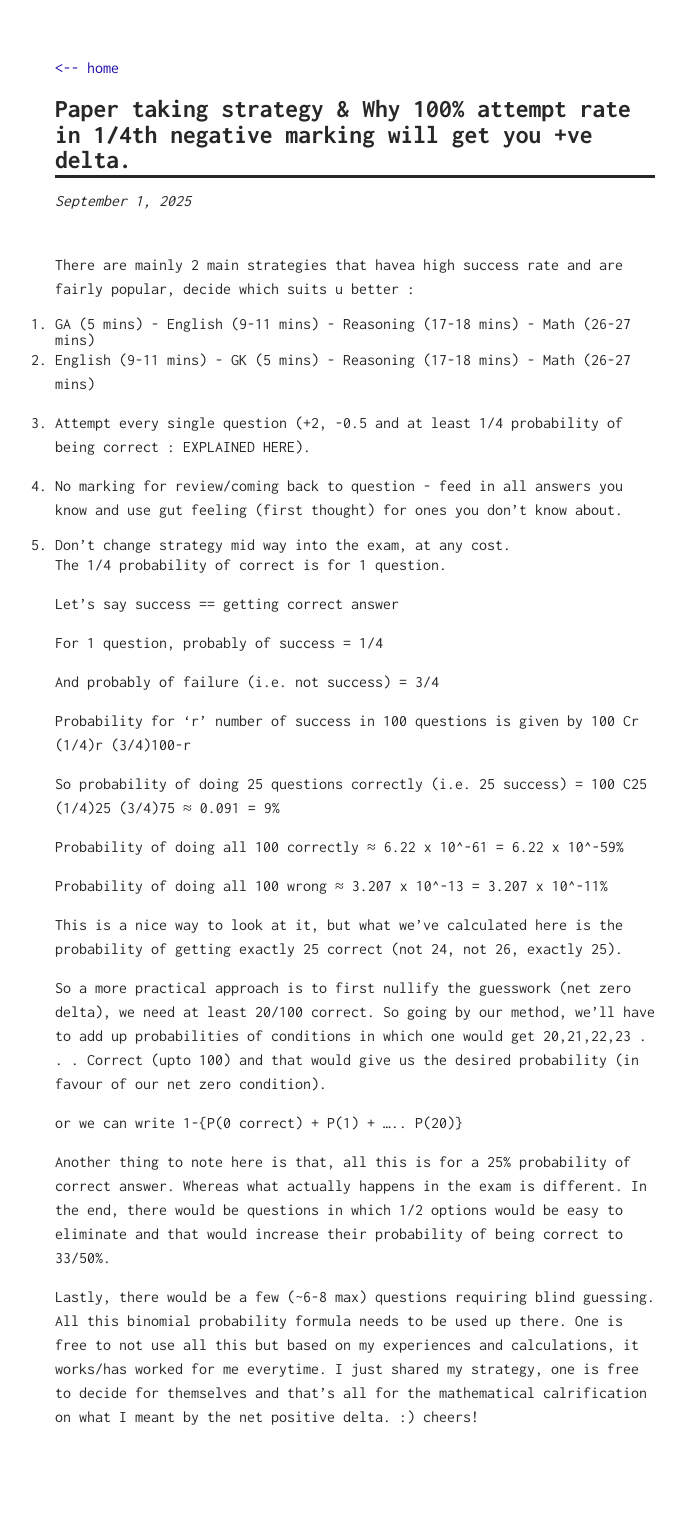
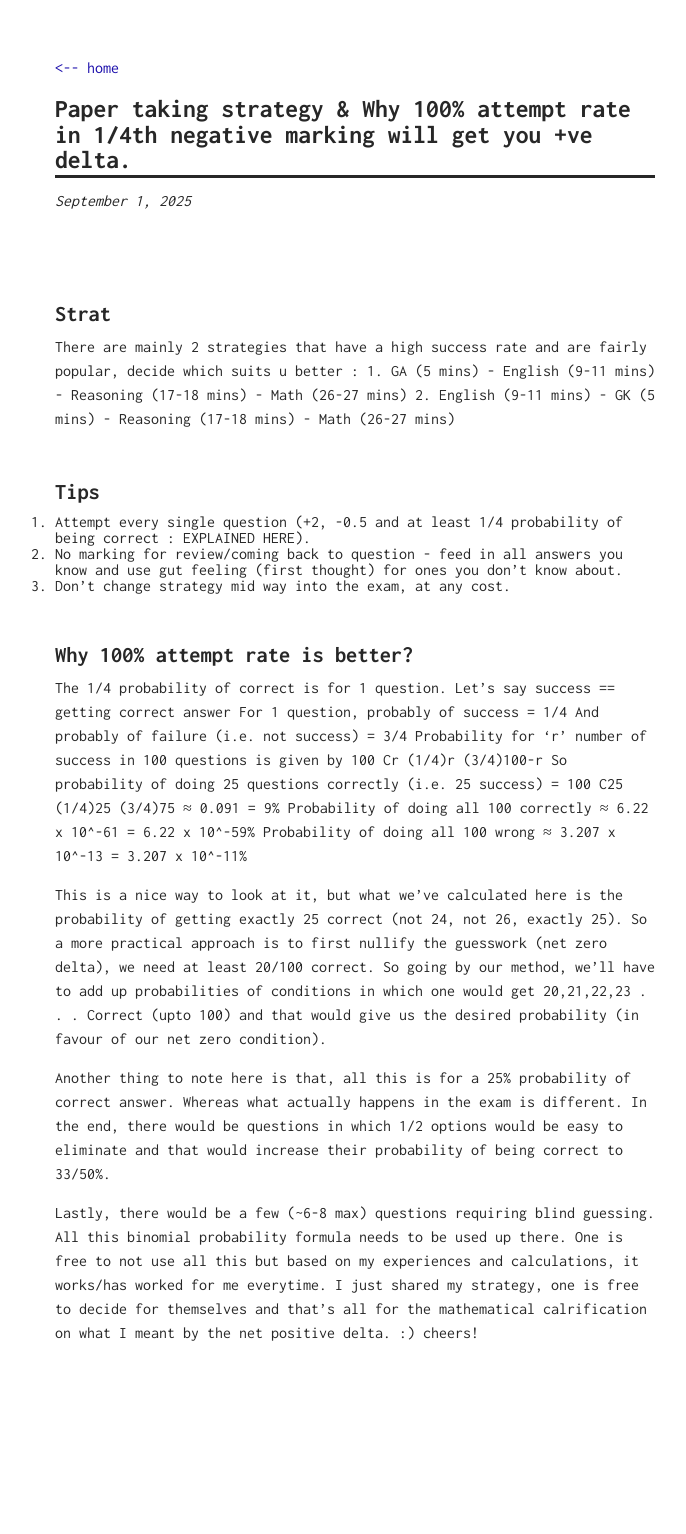
Before and after one commit to l19ux/l19ux.github.io, a Jekyll site: the page built from _posts/2025-09-01-maths-behind-one-fourth-negative-marking.md, in a window 1280 px wide. Shown: the whole page, without its empty margins (285-971 px from the left). Built offline with Jekyll 4.4.1, drawn with Linux system fonts in a browser that asks for light colours; after the commit the page ends 1450 px from its top, so only the background shows below that.

Commit message:
Update 2025-09-01-maths-behind-one-fourth-negative-marking.md

```diff
--- a/_posts/2025-09-01-maths-behind-one-fourth-negative-marking.md
+++ b/_posts/2025-09-01-maths-behind-one-fourth-negative-marking.md
@@ -3,38 +3,28 @@ layout: post
 title: Paper taking strategy & Why 100% attempt rate in 1/4th negative marking will get you +ve delta.
 ---
 
-There are mainly 2 main strategies that havea high success rate and are fairly popular, decide which suits u better :
-  1. GA (5 mins) - English (9-11 mins) - Reasoning (17-18 mins) - Math (26-27 mins)
-  2. English (9-11 mins) - GK (5 mins) - Reasoning (17-18 mins) - Math (26-27 mins)
+# Strat
+There are mainly 2 strategies that have a high success rate and are fairly popular, decide which suits u better :
+    1. GA (5 mins) - English (9-11 mins) - Reasoning (17-18 mins) - Math (26-27 mins)
+    2. English (9-11 mins) - GK (5 mins) - Reasoning (17-18 mins) - Math (26-27 mins)
 
-
+# Tips
 1. Attempt every single question (+2, -0.5 and at least 1/4 probability of being correct : EXPLAINED HERE).
-
 2. No marking for review/coming back to question - feed in all answers you know and use gut feeling (first thought) for ones you don't know about.
-
 3. Don't change strategy mid way into the exam, at any cost.
 
+# Why 100% attempt rate is better?
+
 The 1/4 probability of correct is for 1 question.
-
 Let's say success == getting correct answer
-
 For 1 question, probably of success = 1/4
-
 And probably of failure (i.e. not success) = 3/4
-
 Probability for 'r' number of success in 100 questions is given by 100 Cr (1/4)r (3/4)100-r
-
 So probability of doing 25 questions correctly (i.e. 25 success) = 100 C25 (1/4)25 (3/4)75 ≈ 0.091 = 9%
-
 Probability of doing all 100 correctly ≈ 6.22 x 10^-61 = 6.22 x 10^-59%
-
 Probability of doing all 100 wrong ≈ 3.207 x 10^-13 = 3.207 x 10^-11%
 
-This is a nice way to look at it, but what we've calculated here is the probability of getting exactly 25 correct (not 24, not 26, exactly 25).
-
-So a more practical approach is to first nullify the guesswork (net zero delta), we need at least 20/100 correct. So going by our method, we'll have to add up probabilities of conditions in which one would get 20,21,22,23 . . . Correct (upto 100) and that would give us the desired probability (in favour of our net zero condition).
-
-or we can write 1-{P(0 correct) + P(1) + ..... P(20)}
+This is a nice way to look at it, but what we've calculated here is the probability of getting exactly 25 correct (not 24, not 26, exactly 25). So a more practical approach is to first nullify the guesswork (net zero delta), we need at least 20/100 correct. So going by our method, we'll have to add up probabilities of conditions in which one would get 20,21,22,23 . . . Correct (upto 100) and that would give us the desired probability (in favour of our net zero condition).
 
 Another thing to note here is that, all this is for a 25% probability of correct answer. Whereas what actually happens in the exam is different. In the end, there would be questions in which 1/2 options would be easy to eliminate and that would increase their probability of being correct to 33/50%.
 
```
